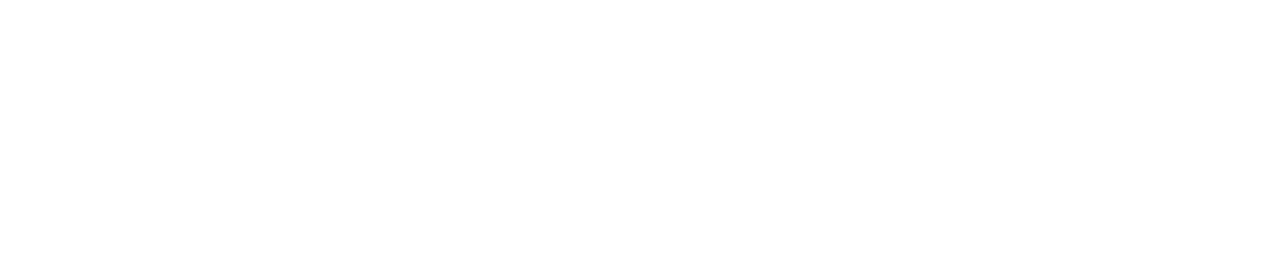
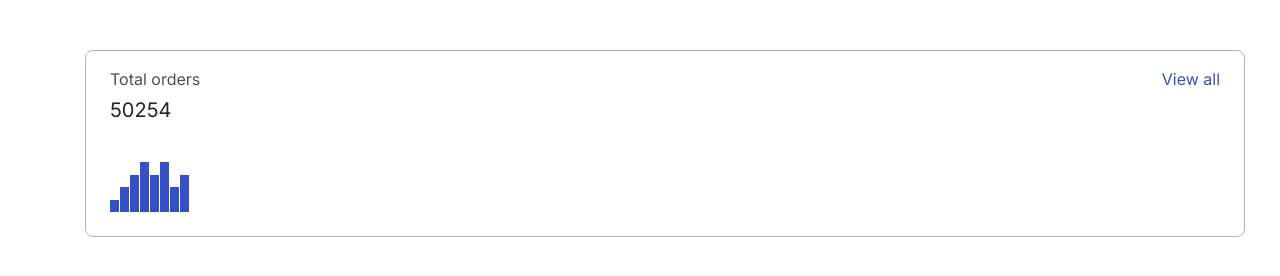
Before and after one commit to js-tasks-ru/htmlcss-20221107_boba-bibap, a website: page 04-lection2/01-histogram/index.html in a window 1280 px wide. Drawn offline with nearby package versions, Linux system fonts and the light colour scheme.

Commit message:
histogram-finished

```diff
--- a/04-lection2/01-histogram/histogram.css
+++ b/04-lection2/01-histogram/histogram.css
@@ -0,0 +1,81 @@
+.container_histogram {
+    padding-top: 50px;
+}
+
+.histogram {
+    background: var(--white);
+    width: 100%;
+    border: 1px solid var(--grey-3);
+    border-radius: 8px;
+    padding: 16px 24px 24px;
+}
+
+.histogram__header {
+    display: flex;
+    justify-content: space-between;
+}
+
+.histogram__orders {
+    font-family: 'Inter';
+    font-style: normal;
+    font-weight: 400;
+    font-size: 16px;
+    line-height: 24px;
+
+    color: var(--black);
+
+    opacity: 0.8;
+}
+
+.histogram__view {
+    font-family: 'Inter';
+    font-style: normal;
+    font-weight: 400;
+    font-size: 16px;
+    line-height: 24px;
+    text-decoration: none;
+    text-align: right;
+
+    color: var(--blue);
+}
+
+.histogram__number {
+    font-family: 'Inter';
+    font-style: normal;
+    font-weight: 400;
+    font-size: 20px;
+    line-height: 26px;
+    margin-top: 6px;
+
+    color: var(--black);
+}
+
+.histogram__lines {
+    margin-top: 39px;
+    display: flex;
+    gap: 1px;
+    height: 50px;
+    align-items:flex-end;
+}
+
+.histogram__line {
+    width: 9px;
+    background: var(--blue);
+}
+
+
+.histogram__line_smallest {
+    height: 25%;
+}
+
+.histogram__line_small {
+    height: 50%;
+}
+
+.histogram__line_medium {
+    height: 75%;
+}
+
+.histogram__line_big {
+    height: 100%;
+}
--- a/04-lection2/01-histogram/index.html
+++ b/04-lection2/01-histogram/index.html
@@ -1,11 +1,34 @@
 <!DOCTYPE html>
 <!-- Страница с гистограммой -->
 <html lang="ru">
+
 <head>
     <link rel="stylesheet" href="../../assets/css/main.css">
     <link rel="stylesheet" href="./histogram.css">
 </head>
+
 <body>
+    <div class="container container_histogram">
+        <div class="histogram">
+            <div class="histogram__header">
+                <div class="histogram__orders">Total orders</div>
+                <a class="histogram__view" href="#">View all</a>
+            </div>
+            <div class="histogram__number">50254</div>
+            <div class="histogram__lines">
+                <div class="histogram__line histogram__line_smallest"></div>
+                <div class="histogram__line histogram__line_small"></div>
+                <div class="histogram__line histogram__line_medium"></div>
+                <div class="histogram__line histogram__line_big"></div>
+                <div class="histogram__line histogram__line_medium"></div>
+                <div class="histogram__line histogram__line_big"></div>
+                <div class="histogram__line histogram__line_small"></div>
+                <div class="histogram__line histogram__line_medium"></div>
+            </div>
+        </div>
+    </div>
+
 
 </body>
+
 </html>
```
Lines whose indentation alone changed are shown as unchanged.
